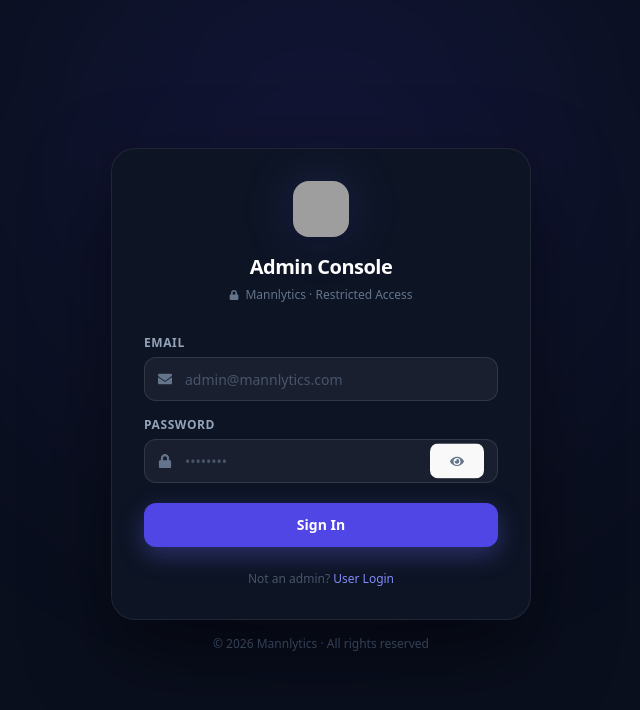
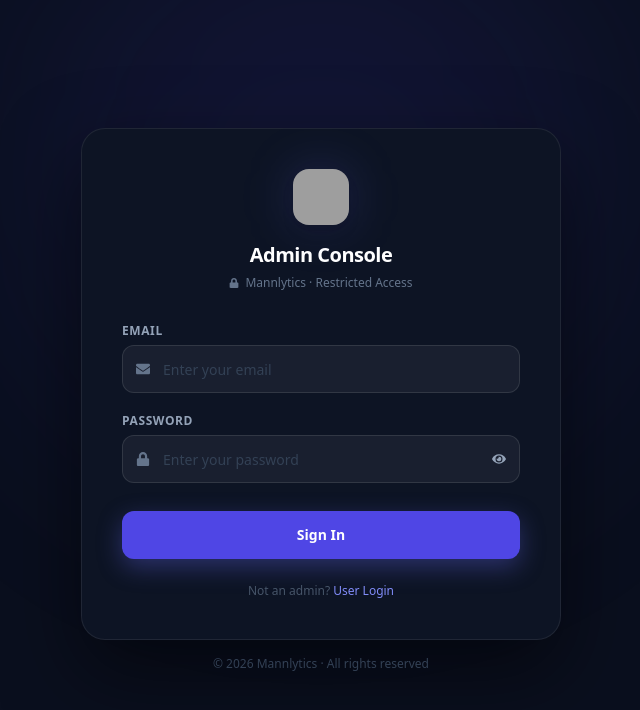
Before and after one commit to upinder28/MannLytics, a React (Vite) app in the folder frontend/: page /admin in a window 1280 px wide. Shown: the top 710 px of the page, without its empty margins (319-959 px from the left). Built offline with nearby package versions, Linux system fonts and the light colour scheme; no server answers; grey boxes are pictures that could not be loaded.

Commit message:
Changes Updated

```diff
--- a/frontend/src/pages/AdminLogin.jsx
+++ b/frontend/src/pages/AdminLogin.jsx
@@ -41,9 +41,9 @@
         <div className="absolute bottom-0 right-0 w-96 h-96 rounded-full bg-cyan-600/8 blur-[100px]" />
       </div>
 
-      <div className="relative w-full max-w-[420px]">
+      <div className="relative w-full max-w-[480px]">
         {/* Card */}
-        <div className="bg-[#0d1424] border border-white/[0.08] rounded-3xl p-8 shadow-[0_32px_80px_rgba(0,0,0,0.5)]">
+        <div className="bg-[#0d1424] border border-white/[0.08] rounded-3xl p-10 shadow-[0_32px_80px_rgba(0,0,0,0.5)]">
 
           {/* Header */}
           <div className="flex flex-col items-center mb-8">
@@ -57,7 +57,7 @@
             </p>
           </div>
 
-          <form onSubmit={handleLogin} className="flex flex-col gap-4">
+          <form onSubmit={handleLogin} className="flex flex-col gap-5">
             {/* Email */}
             <div>
               <label className="text-xs font-semibold text-slate-400 mb-1.5 block uppercase tracking-wider">Email</label>
@@ -68,8 +68,8 @@
                   value={email}
                   onChange={(e) => setEmail(e.target.value)}
                   required
-                  placeholder="admin@mannlytics.com"
-                  className="w-full h-11 pl-10 pr-4 rounded-xl bg-white/[0.05] border border-white/[0.1] text-white placeholder-slate-600 text-sm outline-none focus:border-indigo-500 focus:ring-1 focus:ring-indigo-500 transition"
+                  placeholder="Enter your email"
+                  className="w-full h-12 pl-10 pr-4 rounded-xl bg-white/[0.05] border border-white/[0.1] text-white placeholder-slate-700 text-sm outline-none focus:border-indigo-500 focus:ring-1 focus:ring-indigo-500 transition"
                 />
               </div>
             </div>
@@ -84,10 +84,10 @@
                   value={password}
                   onChange={(e) => setPassword(e.target.value)}
                   required
-                  placeholder="••••••••"
-                  className="w-full h-11 pl-10 pr-10 rounded-xl bg-white/[0.05] border border-white/[0.1] text-white placeholder-slate-600 text-sm outline-none focus:border-indigo-500 focus:ring-1 focus:ring-indigo-500 transition"
+                  placeholder="Enter your password"
+                  className="w-full h-12 pl-10 pr-10 rounded-xl bg-white/[0.05] border border-white/[0.1] text-white placeholder-slate-700 text-sm outline-none focus:border-indigo-500 focus:ring-1 focus:ring-indigo-500 transition"
                 />
-                <button type="button" onClick={() => setShowPw(p => !p)} className="absolute right-3.5 top-1/2 -translate-y-1/2 text-slate-500 hover:text-slate-300 transition">
+                <button type="button" onClick={() => setShowPw(p => !p)} className="absolute right-3.5 top-1/2 -translate-y-1/2 text-slate-400 hover:text-slate-300 transition bg-transparent border-none p-0">
                   {showPw ? <FaEyeSlash className="text-sm" /> : <FaEye className="text-sm" />}
                 </button>
               </div>
@@ -102,7 +102,7 @@
             <button
               type="submit"
               disabled={loading}
-              className="w-full h-11 mt-1 rounded-xl bg-indigo-600 hover:bg-indigo-500 text-white font-bold text-sm transition shadow-[0_8px_24px_rgba(99,102,241,0.35)] hover:shadow-[0_8px_28px_rgba(99,102,241,0.5)] disabled:opacity-50 disabled:cursor-not-allowed"
+              className="w-full h-12 mt-2 rounded-xl bg-indigo-600 hover:bg-indigo-500 text-white font-bold text-sm transition shadow-[0_8px_24px_rgba(99,102,241,0.35)] hover:shadow-[0_8px_28px_rgba(99,102,241,0.5)] disabled:opacity-50 disabled:cursor-not-allowed"
             >
               {loading ? (
                 <span className="flex items-center justify-center gap-2">
--- /dev/null
+++ b/frontend/src/theme-enhancements.css
@@ -0,0 +1,48 @@
+/* Optional theme enhancements for admin panel */
+
+/* Smooth transitions for all interactive elements */
+* {
+  transition: all 0.2s ease;
+}
+
+/* Custom scrollbar for dark theme */
+::-webkit-scrollbar {
+  width: 6px;
+}
+
+::-webkit-scrollbar-track {
+  background: rgba(255, 255, 255, 0.05);
+  border-radius: 3px;
+}
+
+::-webkit-scrollbar-thumb {
+  background: rgba(255, 255, 255, 0.2);
+  border-radius: 3px;
+}
+
+::-webkit-scrollbar-thumb:hover {
+  background: rgba(255, 255, 255, 0.3);
+}
+
+/* Focus states for better accessibility */
+button:focus-visible,
+a:focus-visible {
+  outline: 2px solid #6366f1;
+  outline-offset: 2px;
+}
+
+/* Subtle animation for cards */
+.stat-card {
+  animation: fadeInUp 0.6s ease-out forwards;
+}
+
+@keyframes fadeInUp {
+  from {
+    opacity: 0;
+    transform: translateY(20px);
+  }
+  to {
+    opacity: 1;
+    transform: translateY(0);
+  }
+}
```
